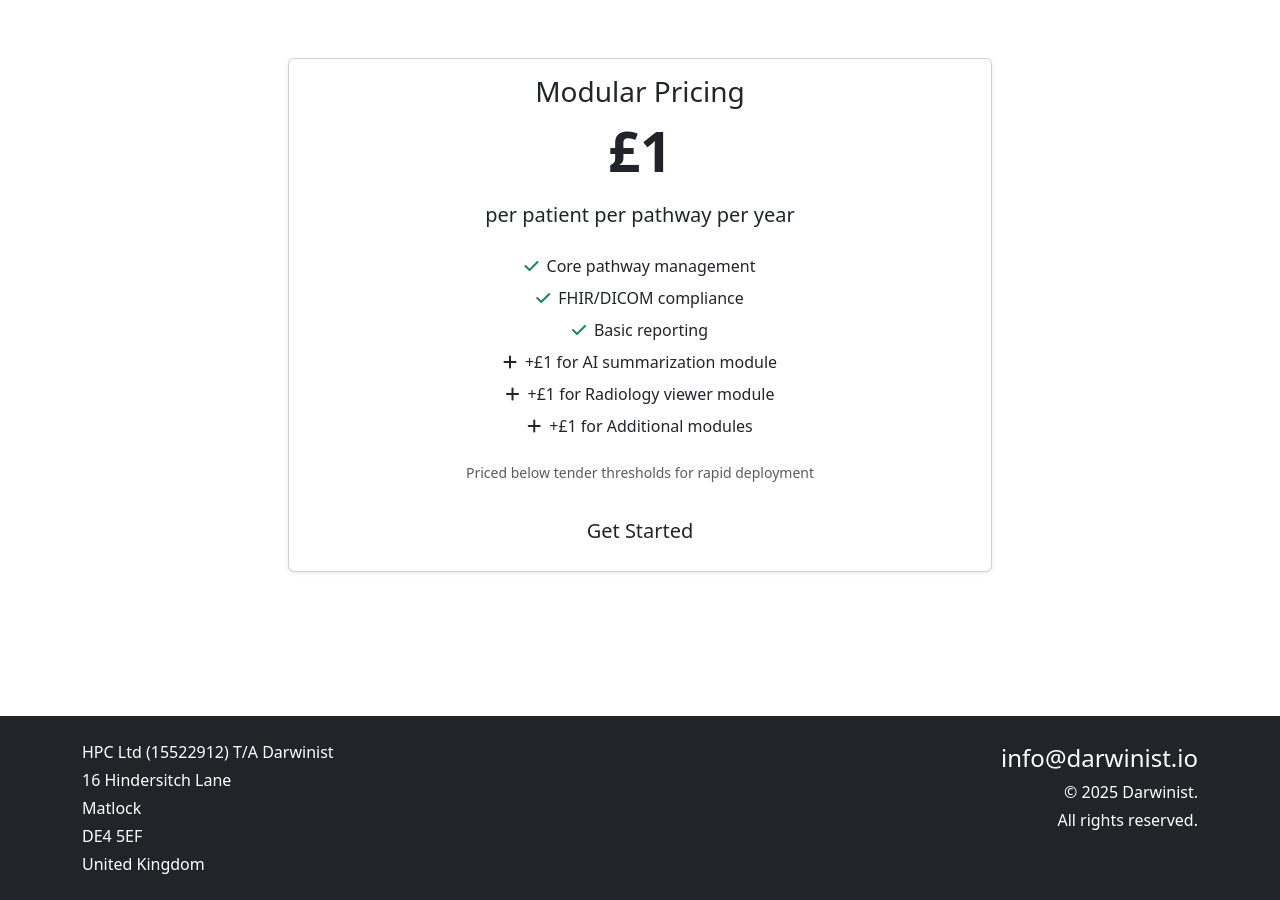
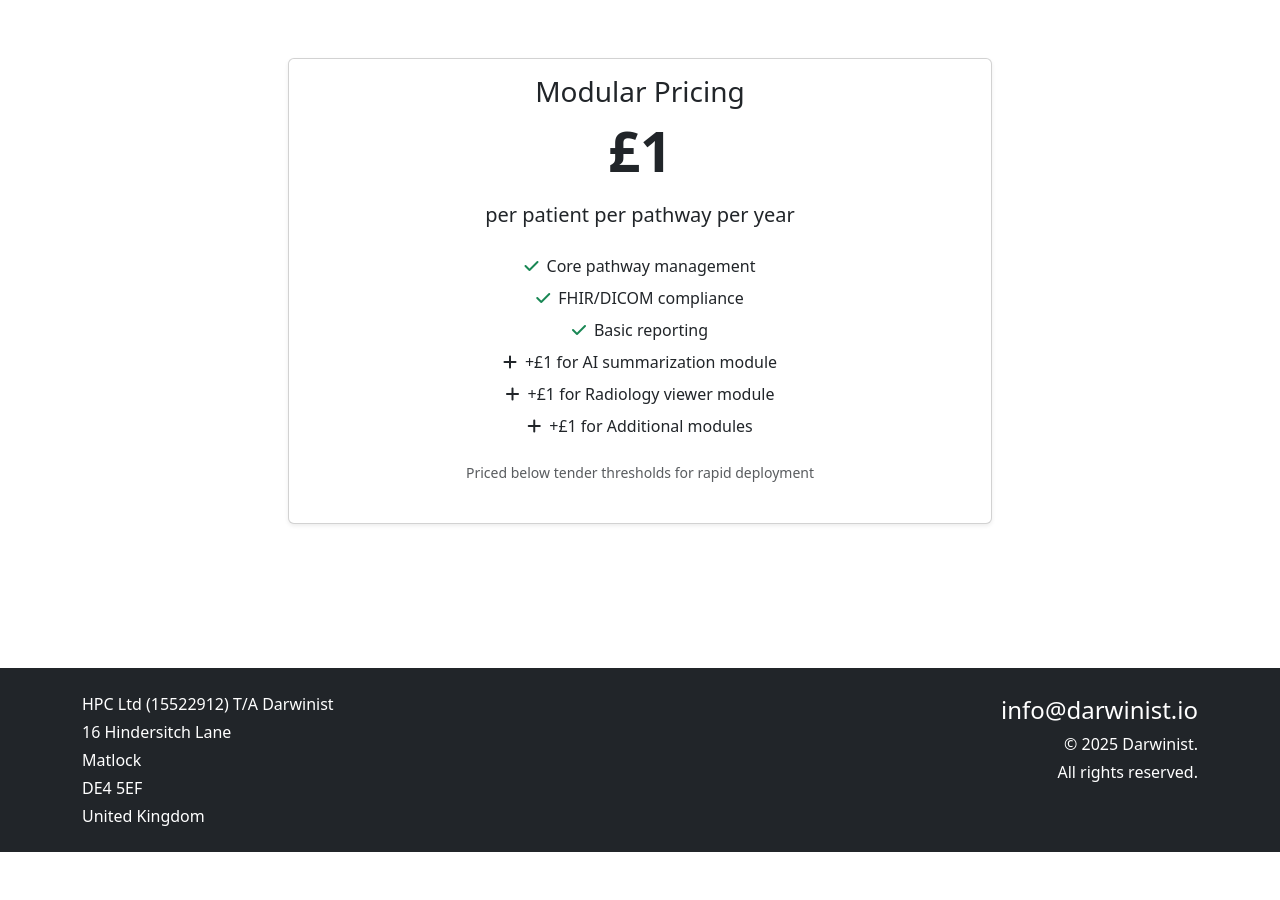
Before and after one commit to darwinist-io/darwinist-io.github.io, a Jekyll site: the page built from product/index.html, in a window 1280 px wide and 900 px high, scrolled down 4440 px. Built offline with Jekyll 4.4.1, drawn with Linux system fonts in a browser that asks for light colours; after the commit the page ends 5292 px from its top, so only the background shows below that.

Commit message:
removed get started from product page

```diff
--- a/product/index.html
+++ b/product/index.html
@@ -224,7 +224,6 @@ title: Product
               {% endfor %}
             </ul>
             <p class="text-muted small mb-4">{{ page.pricing_footer }}</p>
-            <a href="#contact" class="btn btn-primary-custom btn-lg">{{ page.pricing_cta }}</a>
           </div>
         </div>
       </div>
```
